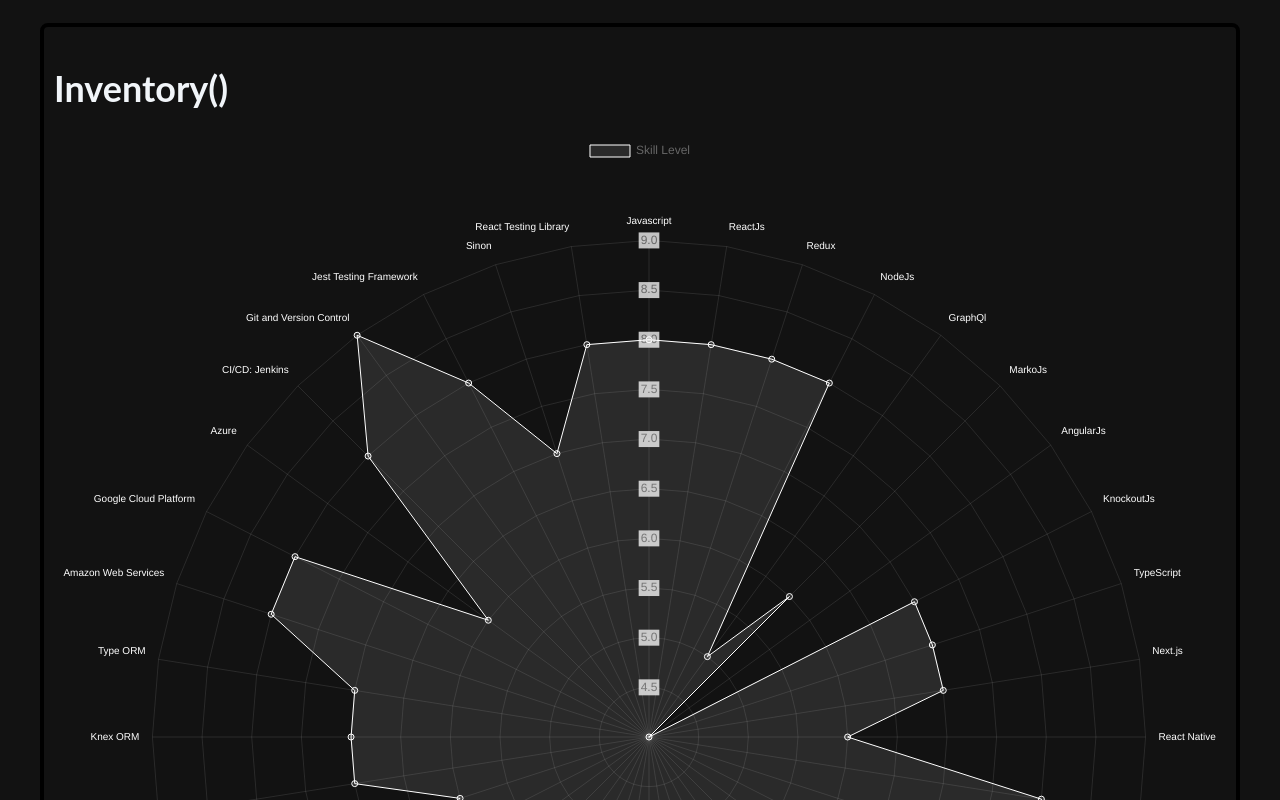
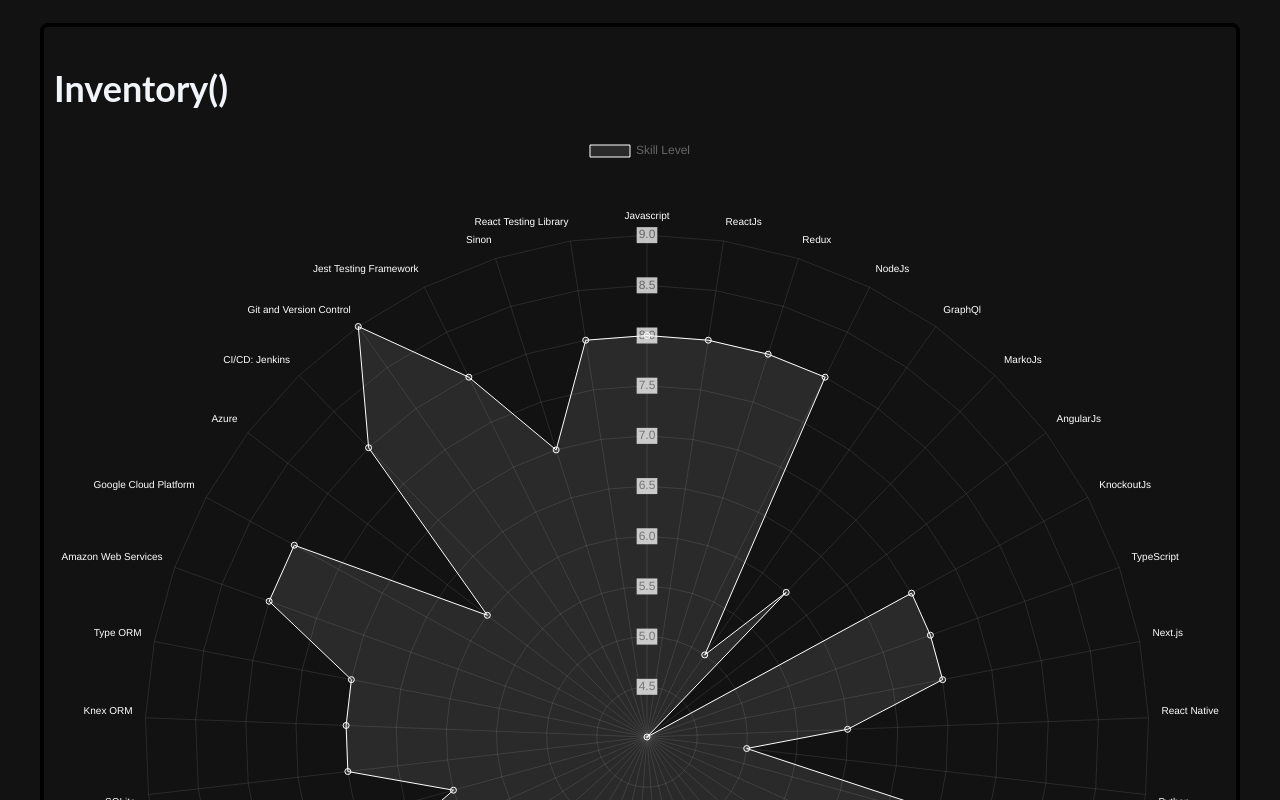
Before and after one commit to gautamgaddam/gowtham-portfolio, a Next.js app: page / in a window 1280 px wide. Shown: the part 620-1420 px from the top of the page. Built offline with nearby package versions, Linux system fonts and the light colour scheme.

Commit message:
FIX | Resume and loader

```diff
--- a/pages/_app.js
+++ b/pages/_app.js
@@ -59,7 +59,7 @@
       {loading ? (
         // <LinearProgress color="inherit" />
         <div id="loader">
-          <div class="zipper">
+          <div className="zipper">
             {/* <div class="zip-line"></div> */}
             {/* <div class="zip-puller"></div> */}
           </div>
--- a/pages/comps/Navbar.js
+++ b/pages/comps/Navbar.js
@@ -93,7 +93,7 @@
             <Link href="/battles">Battles</Link>
             <Link href="/#contact">Contact</Link>
             <Link
-              href="../resume/gowtham_cv.pdf"
+              href="../resume/01_07_2024.pdf"
               target="_blank"
               rel="noopener noreferrer"
             >
--- a/pages/skills.js
+++ b/pages/skills.js
@@ -1,9 +1,8 @@
-import React, { useState } from "react";
+import React from "react";
 import {
   Box,
   Stack,
   Divider,
-  LinearProgress,
   Typography,
   useMediaQuery,
   useTheme,
@@ -31,6 +30,10 @@
         { name: "Next.js", value: 7 },
         { name: "React Native", value: 6 },
       ],
+    },
+    {
+      category: "Backend Technologies",
+      skills: [{ name: "Python", value: 5 }],
     },
     {
       category: "Web Development Technologies",
```
Also changed, not shown: 1 other file (tests, documents, lock files or other folders).
